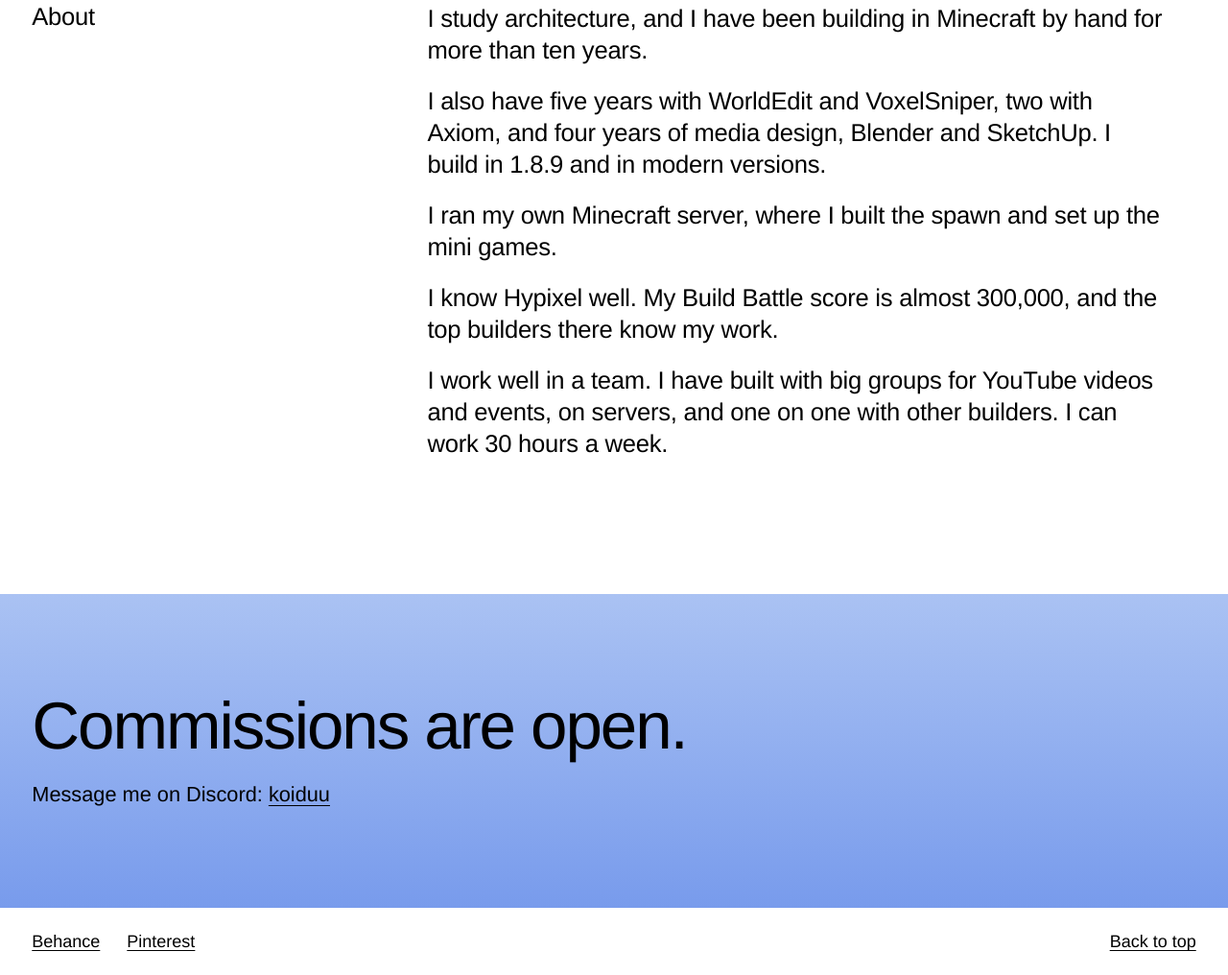
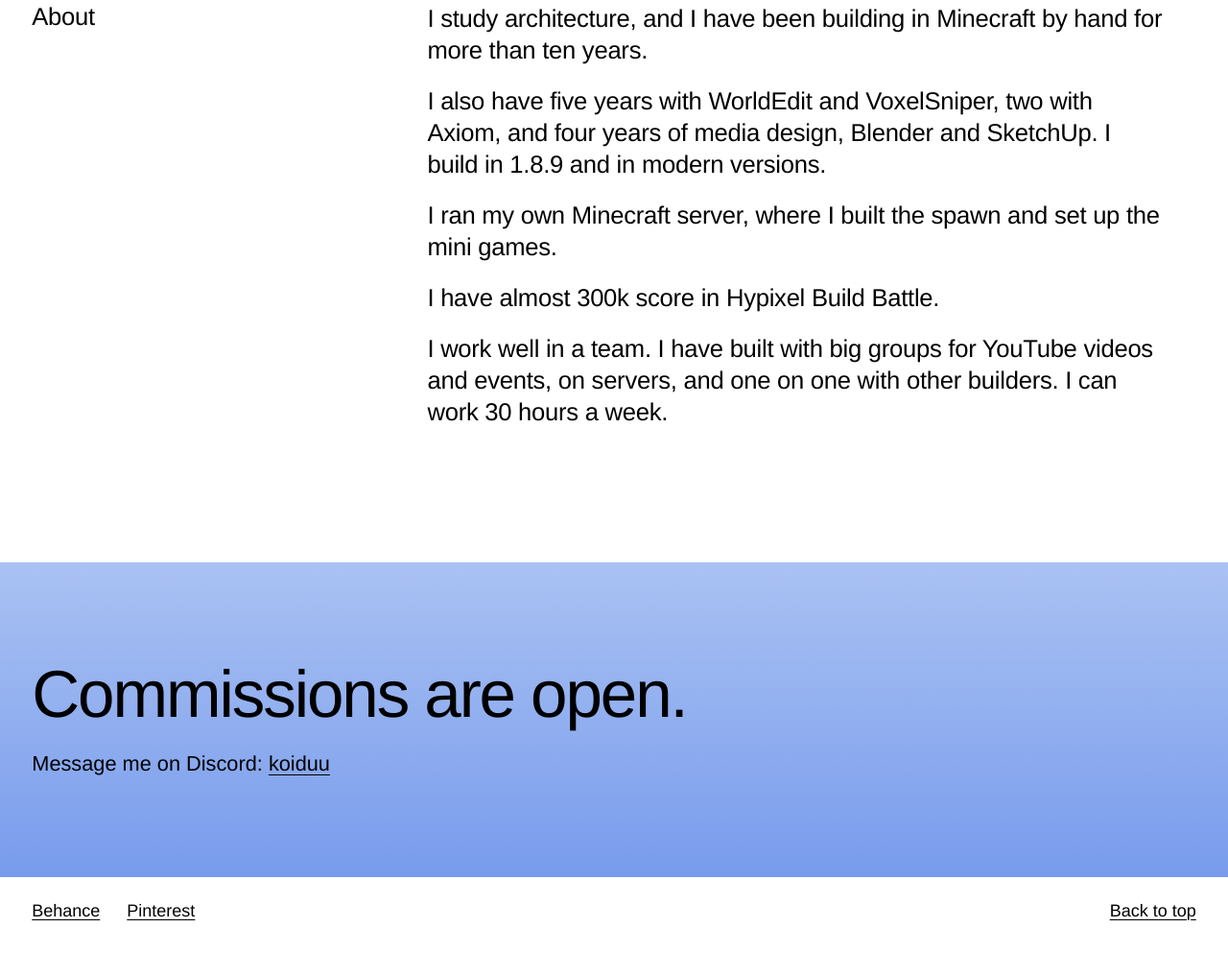
Before and after one commit to Koiduu/koiduu.github.io, a plain HTML site: page index.html in a window 1280 px wide. Shown: the part 7282-8298 px from the top of the page at 96% size. After the commit the page ends 8266 px from the top, so only its background shows below. Drawn offline with Linux system fonts and the light colour scheme; a web font is replaced by a local one.

Commit message:
Shorten Build Battle line
Co-Authored-By: Claude Opus 5.5 <noreply@anthropic.com>

```diff
--- a/index.html
+++ b/index.html
@@ -206,7 +206,7 @@
     <p>I study architecture, and I have been building in Minecraft by hand for more than ten years.</p>
     <p>I also have five years with WorldEdit and VoxelSniper, two with Axiom, and four years of media design, Blender and SketchUp. I build in 1.8.9 and in modern versions.</p>
     <p>I ran my own Minecraft server, where I built the spawn and set up the mini games.</p>
-    <p>I know Hypixel well. My Build Battle score is almost 300,000, and the top builders there know my work.</p>
+    <p>I have almost 300k score in Hypixel Build Battle.</p>
     <p>I work well in a team. I have built with big groups for YouTube videos and events, on servers, and one on one with other builders. I can work 30 hours a week.</p>
   </div>
 </section>
```
